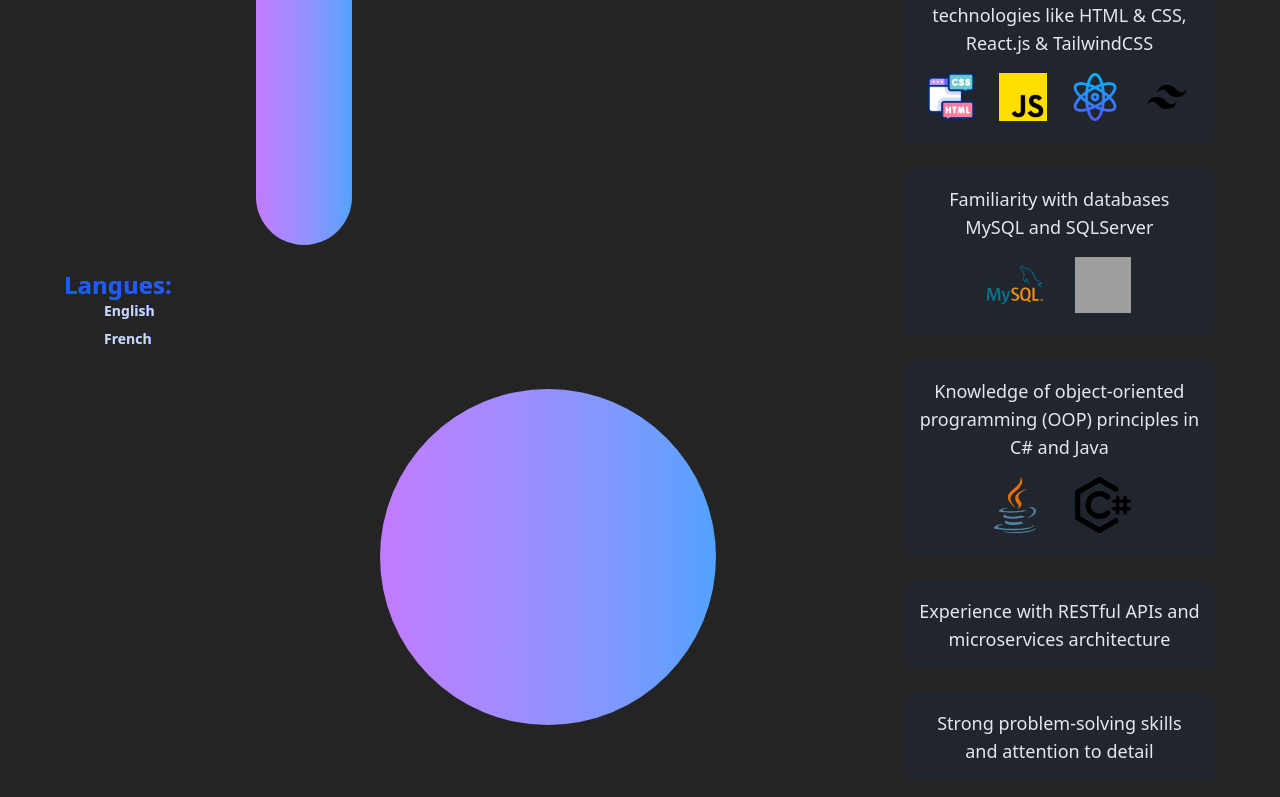
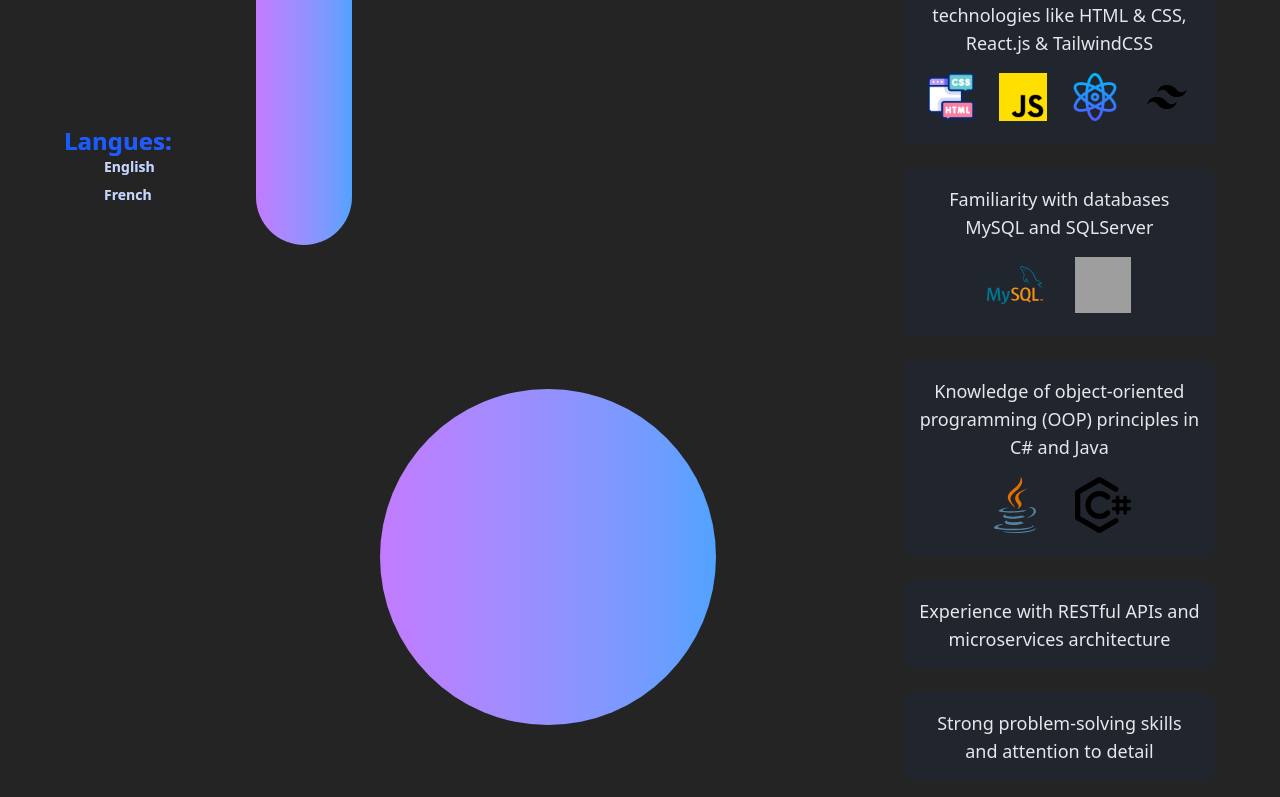
Before and after one commit to AntoinnetRjuan/Portfolio-2.0, a React (Vite) app: page /skills in a window 1280 px wide. Shown: the part 875-1672 px from the top of the page. Built offline with nearby package versions, Linux system fonts and the light colour scheme; grey boxes are pictures that could not be loaded.

Commit message:
Update MyCompetence.jsx

```diff
--- a/src/components/MyCompetence.jsx
+++ b/src/components/MyCompetence.jsx
@@ -52,7 +52,7 @@
           <div className="absolute bottom-80 -left-0 w-24 h-24 rounded-full bg-gradient-to-r from-yellow-400 to-orange-400 -z-10"></div>
           <div className="absolute -bottom-80 left-64 w-24 h-84 rounded-full bg-gradient-to-r from-purple-400 to-blue-400 -z-10"></div>
           <div className="absolute lg:-bottom-full lg:left-95 md:left-14 sm:left-6 lg:w-84 md:w-28 sm:w-24 lg:h-84 md:h-28 sm:h-24 rounded-full bg-gradient-to-r from-purple-400 to-blue-400 -z-10"></div>
-          <div className="text-2xl mt-96 font-bold bg-gradient-to-r from-blue-600 to-indigo-600 bg-clip-text text-transparent w-full lg:w-auto">Langues:
+          <div className="text-2xl mt-60 font-bold bg-gradient-to-r from-blue-600 to-indigo-600 bg-clip-text text-transparent w-full lg:w-auto">Langues:
             <div className='flex flex-col gap-2 text-gray-300 text-sm'>
               <span className='ml-10'>English</span>
               <span className='ml-10'>French</span>
```
